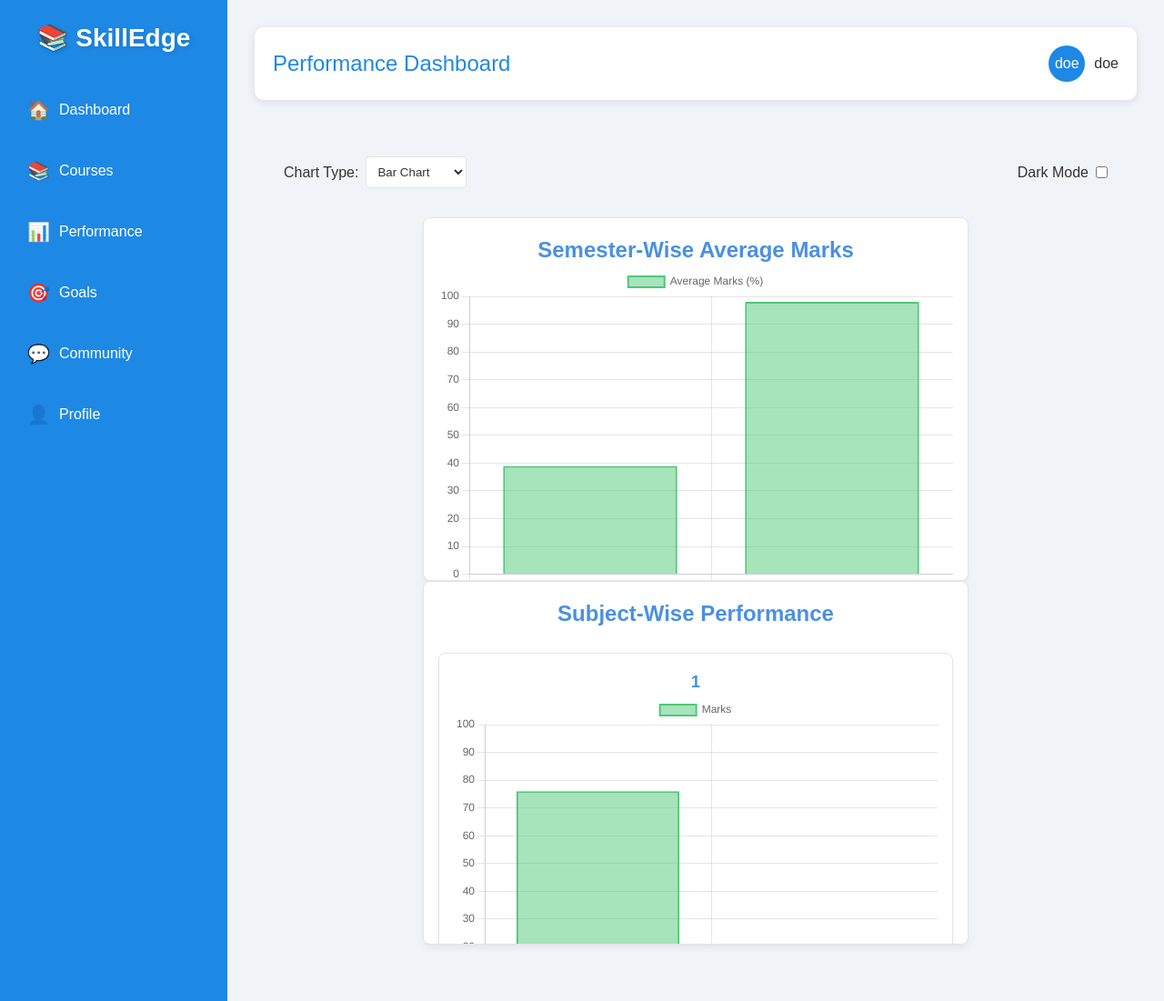
After one commit to PyCoderVivek/Skill-Edge, a Django app: page /performance/performance/ in a window 1280 px wide. The commit adds this page. Shown: the whole page at 91% size. Run offline with Django 5.2, Linux system fonts and the light colour scheme; a user stored in the database is signed in; data comes from the database, SQL or seed files in the repository; both versions use the stored data as it was after the commit.

Commit message:
4 commit

```diff
--- a/Authentication/templates/base.html
+++ b/Authentication/templates/base.html
@@ -128,9 +128,9 @@
                 <li><a href="#"><span class="icon">📚</span><span class="link-text">Courses</span></a></li>
                 <li><a href="{% url 'manage_performance' %}"><span class="icon">📊</span><span class="link-text">Performance</span></a></li>
                 <li><a href="#"><span class="icon">🎯</span><span class="link-text">Goals</span></a></li>
-                <li><a href="#"><span class="icon">📆</span><span class="link-text">Schedule</span></a></li>
-                <li><a href="#"><span class="icon">📝</span><span class="link-text">Assignments</span></a></li>
-                <li><a href="#"><span class="icon">🏆</span><span class="link-text">Achievements</span></a></li>
+                {% comment %} <li><a href="#"><span class="icon">📆</span><span class="link-text">Schedule</span></a></li> {% endcomment %}
+                {% comment %} <li><a href="#"><span class="icon">📝</span><span class="link-text">Assignments</span></a></li> {% endcomment %}
+                {% comment %} <li><a href="#"><span class="icon">🏆</span><span class="link-text">Achievements</span></a></li> {% endcomment %}
                 <li><a href="#"><span class="icon">💬</span><span class="link-text">Community</span></a></li>
                 <li><a href="{% url 'profile' %}"><span class="icon">👤</span><span class="link-text">Profile</span></a></li>
             </ul>
@@ -139,8 +139,8 @@
             <header class="header">
                 <h1 class="greeting">{% block greeting %}Welcome back, Student!{% endblock %}</h1>
                 <div class="user-info">
-                    <div class="user-avatar">S</div>
-                    <span>Student Name</span>
+                    <div class="user-avatar">{{user.username}}</div>
+                    <span>{{user.username}}</span>
                 </div>
             </header>
             {% block content %}{% endblock %}
--- /dev/null
+++ b/Performance/templates/performance/performance.html
@@ -0,0 +1,208 @@
+{% extends 'base.html' %}
+
+{% block title %}Performance Dashboard{% endblock %}
+
+{% block extra_css %}
+<style>
+    :root {
+        --bg-color: #f0f4f8;
+        --text-color: #333;
+        --chart-bg: #ffffff;
+        --chart-border: #e1e5e9;
+        --primary-color: #4a90e2;
+        --secondary-color: #50c878;
+        --accent-color: #ff6b6b;
+    }
+
+    body, html {
+        height: 100%;
+        margin: 0;
+        padding: 0;
+        font-family: Arial, sans-serif;
+    }
+
+    body.dark-mode {
+        --bg-color: #1a1a2e;
+        --text-color: #e0e0e0;
+        --chart-bg: #16213e;
+        --chart-border: #0f3460;
+        --primary-color: #4361ee;
+        --secondary-color: #3cc47c;
+        --accent-color: #e94560;
+    }
+
+    .container {
+        max-width: 1200px;
+        margin: 0 auto;
+        padding: 2rem;
+    }
+
+    .chart-controls {
+        display: flex;
+        justify-content: space-between;
+        align-items: center;
+        margin-bottom: 2rem;
+    }
+
+    .chart-selector, .theme-toggle {
+        display: flex;
+        align-items: center;
+        gap: 0.5rem;
+    }
+
+    select, input[type="checkbox"] {
+        padding: 0.5rem;
+        border: 1px solid var(--chart-border);
+        border-radius: 4px;
+        background-color: var(--chart-bg);
+        color: var(--text-color);
+    }
+
+    .chart-container, .semester-charts {
+        background-color: var(--chart-bg);
+        border: 1px solid var(--chart-border);
+        border-radius: 8px;
+        padding: 1rem;
+        margin-bottom: 2rem;
+        box-shadow: 0 4px 6px rgba(0,0,0,0.05);
+        width: 100%;
+        max-width: 600px;  /* Limiting the card width */
+        height: 400px;     /* Limiting the card height */
+        overflow: hidden;  /* Prevent overflow */
+        margin: 0 auto;    /* Center the chart card */
+    }
+
+    h2, h3 {
+        color: var(--primary-color);
+        margin-top: 0;
+        text-align: center;
+    }
+
+    canvas {
+        width: 100% !important;  /* Ensuring canvas doesn't overflow */
+        height: 100% !important; /* Ensuring canvas respects the card height */
+    }
+
+    #semesterChartsContainer {
+        display: grid;
+        grid-template-columns: repeat(auto-fill, minmax(300px, 1fr));
+        gap: 1.5rem;
+        justify-items: center;
+    }
+</style>
+{% endblock %}
+
+{% block greeting %}Performance Dashboard{% endblock %}
+
+{% block content %}
+<div class="container">
+    <section class="chart-controls">
+        <div class="chart-selector">
+            <label for="chartType">Chart Type:</label>
+            <select id="chartType" onchange="updateChartType()">
+                <option value="bar">Bar Chart</option>
+                <option value="line">Line Chart</option>
+                <option value="radar">Radar Chart</option>
+            </select>
+        </div>
+        <div class="theme-toggle">
+            <label for="themeSwitch">Dark Mode</label>
+            <input type="checkbox" id="themeSwitch" onchange="toggleTheme()">
+        </div>
+    </section>
+
+    <section class="chart-container">
+        <h2>Semester-Wise Average Marks</h2>
+        <canvas id="semesterChart"></canvas>
+    </section>
+
+    <section id="semesterChartsContainer" class="semester-charts">
+        <h2>Subject-Wise Performance</h2>
+        <!-- Individual semester charts will be inserted here -->
+    </section>
+</div>
+{% endblock %}
+
+{% block extra_js %}
+<script>
+    const semesterData = {{ semester_data|safe }};
+    let chartType = 'bar';
+    let charts = [];
+
+    function createChart(ctx, labels, data, label) {
+        return new Chart(ctx, {
+            type: chartType,
+            data: {
+                labels: labels,
+                datasets: [{
+                    label: label,
+                    data: data,
+                    backgroundColor: getComputedStyle(document.documentElement).getPropertyValue('--secondary-color') + '80',
+                    borderColor: getComputedStyle(document.documentElement).getPropertyValue('--secondary-color'),
+                    borderWidth: 2,
+                    pointBackgroundColor: getComputedStyle(document.documentElement).getPropertyValue('--accent-color'),
+                    pointBorderColor: '#fff',
+                    pointHoverBackgroundColor: '#fff',
+                    pointHoverBorderColor: getComputedStyle(document.documentElement).getPropertyValue('--accent-color')
+                }]
+            },
+            options: {
+                responsive: true,
+                maintainAspectRatio: false,
+                scales: {
+                    y: {
+                        beginAtZero: true,
+                        min: 0,
+                        max: 100,
+                        ticks: {
+                            stepSize: 10
+                        }
+                    }
+                }
+            }
+        });
+    }
+
+    function initCharts() {
+        const semesterChartCtx = document.getElementById('semesterChart').getContext('2d');
+        charts.push(createChart(
+            semesterChartCtx,
+            semesterData.map(data => data.semester_name),
+            semesterData.map(data => data.avg_marks),
+            'Average Marks (%)'
+        ));
+
+        const semesterChartsContainer = document.getElementById('semesterChartsContainer');
+        semesterData.forEach((semester, index) => {
+            const chartDiv = document.createElement('div');
+            chartDiv.className = 'chart-container';
+            chartDiv.innerHTML = `<h3>${semester.semester_name}</h3><canvas id="semesterChart${index}"></canvas>`;
+            semesterChartsContainer.appendChild(chartDiv);
+
+            const ctx = document.getElementById(`semesterChart${index}`).getContext('2d');
+            charts.push(createChart(
+                ctx,
+                semester.subjects.map(subj => subj.name),
+                semester.subjects.map(subj => subj.marks),
+                'Marks'
+            ));
+        });
+    }
+
+    function updateChartType() {
+        chartType = document.getElementById('chartType').value;
+        charts.forEach(chart => {
+            chart.config.type = chartType;
+            chart.update();
+        });
+    }
+
+    function toggleTheme() {
+        document.body.classList.toggle('dark-mode');
+        charts.forEach(chart => chart.update());
+    }
+
+    // Initialize charts on page load
+    document.addEventListener('DOMContentLoaded', initCharts);
+</script>
+{% endblock %}
--- a/Performance/urls.py
+++ b/Performance/urls.py
@@ -3,4 +3,6 @@ from . import views
 
 urlpatterns = [
     path('manage/', views.manage_performance, name='manage_performance'),
+    path('performance/', views.performance_dashboard, name='performance'),
+
 ]
--- a/Performance/views.py
+++ b/Performance/views.py
@@ -1,5 +1,5 @@
 from django.shortcuts import render, redirect
-from .models import Semester, Subject
+from .models import Semester
 from .forms import SemesterForm, SubjectForm
 
 def manage_performance(request):
@@ -24,8 +24,32 @@ def manage_performance(request):
                 subject.save()
                 return redirect('manage_performance')
 
-    return render(request, 'performance/manage_performance.html', {
+    return render(request, 'performance/add_performance_data.html', {
         'semesters': semesters,
         'semester_form': semester_form,
         'subject_form': subject_form,
     })
+
+def performance_dashboard(request):
+    # Fetch semesters and their subjects for the logged-in user
+    semesters = Semester.objects.filter(user=request.user).prefetch_related('subjects')
+
+    # Prepare data for visualization
+    semester_data = []
+    for semester in semesters:
+        subjects = semester.subjects.all()
+        total_marks = sum(subject.obtained_marks for subject in subjects if subject.obtained_marks is not None)
+        max_marks = sum(subject.max_marks for subject in subjects)
+        avg_marks = (total_marks / max_marks) * 100 if max_marks > 0 else 0
+
+        semester_data.append({
+            'semester_name': semester.name,
+            'avg_marks': avg_marks,
+            'subjects': [{'name': subj.name, 'marks': subj.obtained_marks, 'max_marks': subj.max_marks} for subj in subjects]
+        })
+
+    context = {
+        'semester_data': semester_data,
+    }
+
+    return render(request, 'performance/performance.html', context)
```
Also changed, not shown: Performance/templates/performance/add_performance_data.html (renamed from Performance/templates/performance/manage_performance.html), db.sqlite3.
